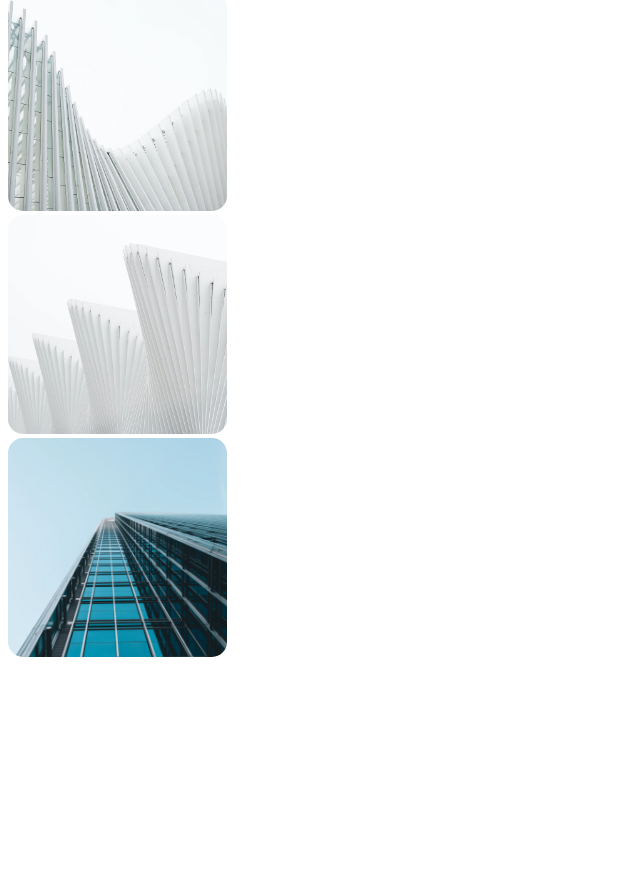
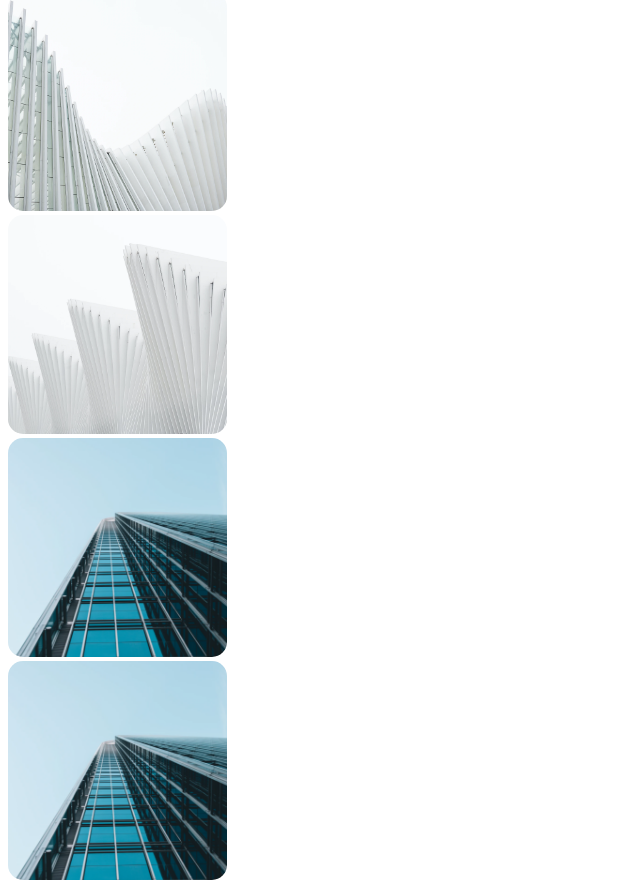
Before and after one commit to tornikekhvadagiani/davaleba-4, a plain HTML site: page index.html in a window 1280 px wide. Shown: the part 1551-2435 px from the top of the page, without its empty margins (0-640 px from the left). Before the commit the page ends 2212 px from the top, so only its background shows below. Drawn offline with Linux system fonts and the light colour scheme.

Commit message:
Duplicated image 96

```diff
--- a/index.html
+++ b/index.html
@@ -73,6 +73,7 @@
 		<img src="./image/Rectangle 94.png">
 		<img src="./image/Rectangle 95.png">
 		<img src="./image/Rectangle 96.png">
+		<img src="./image/Rectangle 96.png">
 	</section>
 	<select >
 		<div class="paragraf">
```
